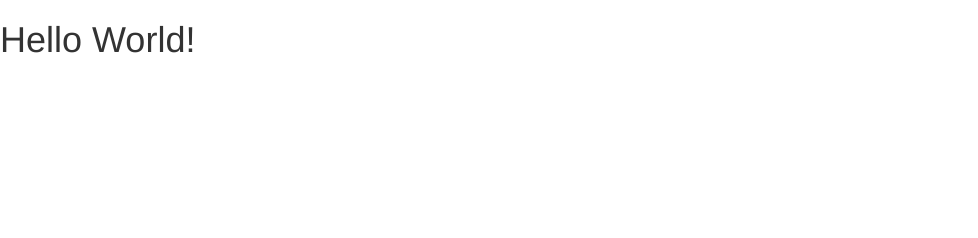
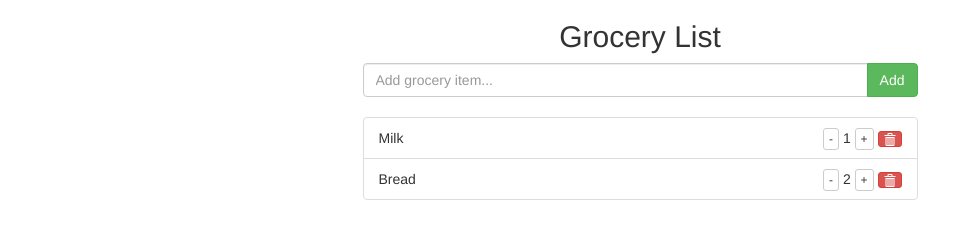
Before and after one commit to 9meAhmed/grossary-app, a plain HTML site: page index.html in a window 1280 px wide. Shown: the whole page, without its empty margins (0-978 px from the left). Drawn offline with nearby package versions, Linux system fonts and the light colour scheme.

Commit message:
initial app mockup created

```diff
--- a/index.html
+++ b/index.html
@@ -1,10 +1,47 @@
 <html>
-<title>Test</title>
+<title>Grocery App</title>
 <link rel="stylesheet" href="https://cdn.jsdelivr.net/npm/bootstrap@3.4.1/dist/css/bootstrap.min.css"
     integrity="sha384-HSMxcRTRxnN+Bdg0JdbxYKrThecOKuH5zCYotlSAcp1+c8xmyTe9GYg1l9a69psu" crossorigin="anonymous">
 
 <body>
-    <h1>Hello World!</h1>
+    <div class="container">
+        <h2 class="text-center">Grocery List</h2>
+        <div class="row">
+            <div class="col-md-6 col-md-offset-3">
+                <form class="input-group" style="margin-bottom:20px;">
+                    <input type="text" class="form-control" placeholder="Add grocery item...">
+                    <span class="input-group-btn">
+                        <button class="btn btn-success" type="button">Add</button>
+                    </span>
+                </form>
+                <ul class="list-group">
+                    <li class="list-group-item">
+                        <span class="item-name">Milk</span>
+                        <div class="pull-right">
+                            <button class="btn btn-xs btn-default">-</button>
+                            <span class="quantity">1</span>
+                            <button class="btn btn-xs btn-default">+</button>
+                            <button class="btn btn-xs btn-danger">
+                                <span class="glyphicon glyphicon-trash"></span>
+                            </button>
+                        </div>
+                    </li>
+                    <li class="list-group-item">
+                        <span class="item-name">Bread</span>
+                        <div class="pull-right">
+                            <button class="btn btn-xs btn-default">-</button>
+                            <span class="quantity">2</span>
+                            <button class="btn btn-xs btn-default">+</button>
+                            <button class="btn btn-xs btn-danger">
+                                <span class="glyphicon glyphicon-trash"></span>
+                            </button>
+                        </div>
+                    </li>
+                    <!-- Add more items as needed -->
+                </ul>
+            </div>
+        </div>
+    </div>
     <script src="https://cdn.jsdelivr.net/npm/bootstrap@3.4.1/dist/js/bootstrap.min.js"
         integrity="sha384-aJ21OjlMXNL5UyIl/XNwTMqvzeRMZH2w8c5cRVpzpU8Y5bApTppSuUkhZXN0VxHd"
         crossorigin="anonymous"></script>
```
